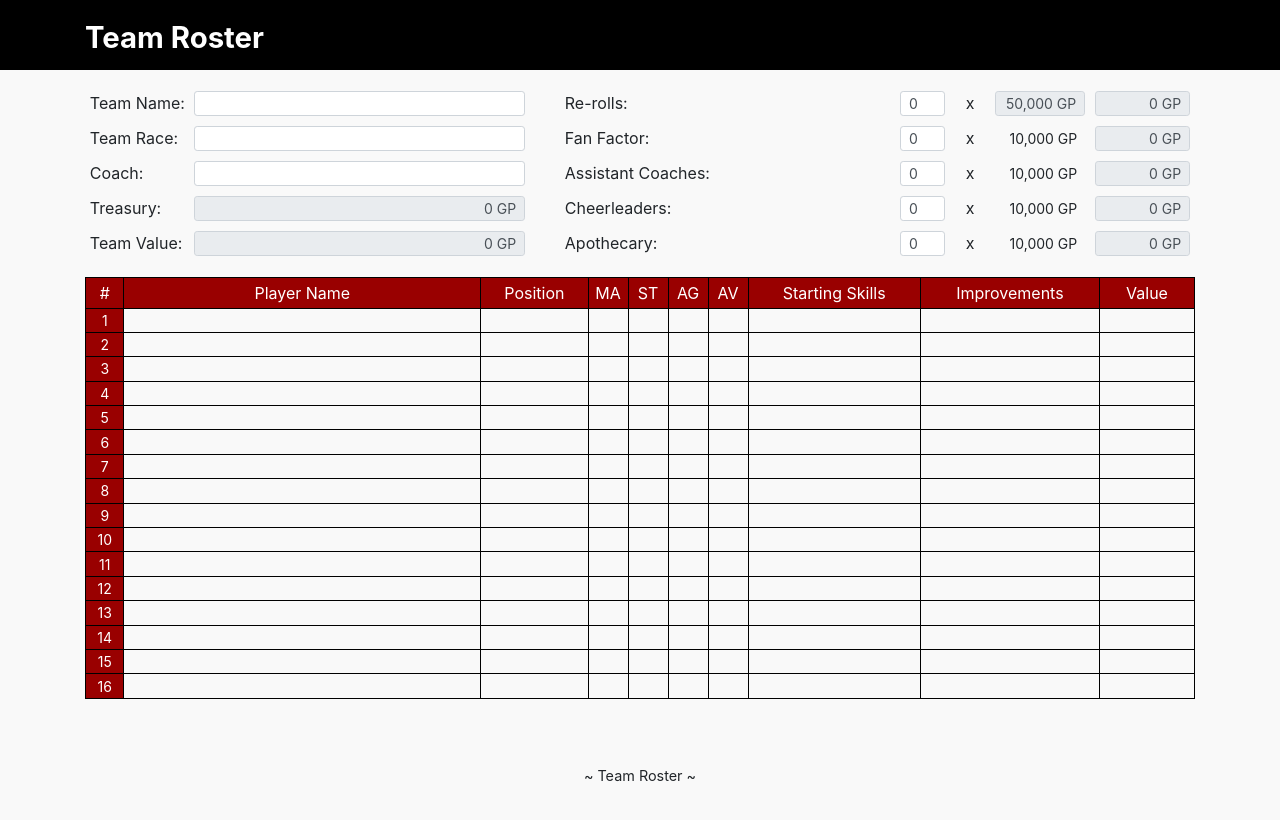
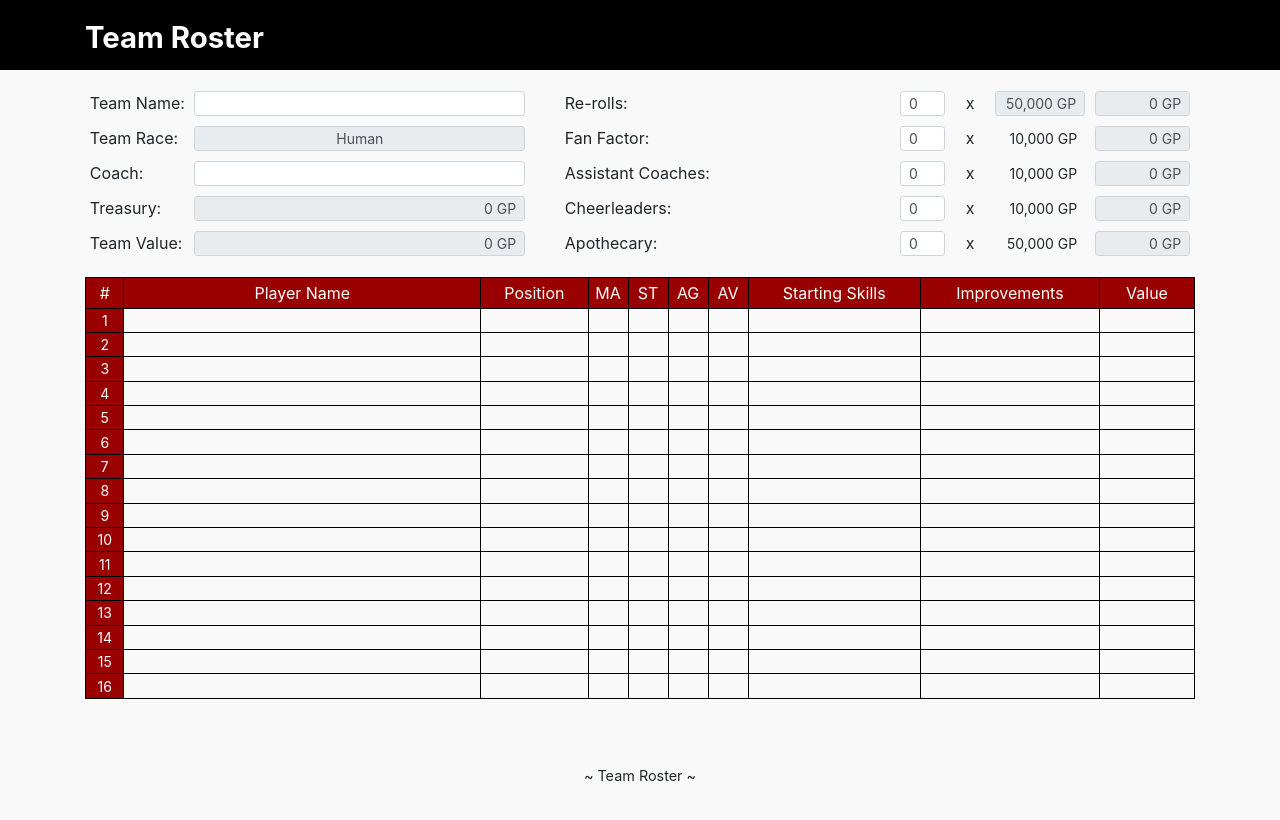
Before and after one commit to jonasbusk/nuflheim, a React (Create React App) app: page / in a window 1280 px wide. Shown: the top 820 px of the page. Built offline with nearby package versions, Linux system fonts and the light colour scheme.

Commit message:
handle changes in team table

```diff
--- a/src/components/Roster.js
+++ b/src/components/Roster.js
@@ -9,13 +9,36 @@ import Form from 'react-bootstrap/Form'
 class Roster extends Component {
 
   state = {
-    team: {}
+    name: '',
+    race: {
+      name: 'Human',
+      reRollsCost: 50000,
+      apothecaryAllowed: true,
+    },
+    coach: '',
+    reRolls: 0,
+    fanFactor: 0,
+    assistantCoaches: 0,
+    cheerleaders: 0,
+    apothecary: 0,
+  }
+
+  getTeamValue = () => {
+    let tv = 0;
+    tv += this.state.reRolls * this.state.race.reRollsCost;
+    tv += this.state.fanFactor * 10000;
+    tv += this.state.assistantCoaches * 10000;
+    tv += this.state.cheerleaders * 10000;
+    tv += this.state.apothecary * 50000;
+    return tv;
+  }
+
+  formatCost = (x) => {
+    return `${x.toString().replace(/\B(?=(\d{3})+(?!\d))/g, ",")} GP`;
   }
 
   render() {
-    let { team } = this.state;
-
-    return(
+    return (
       <Container>
 
         <Row>
@@ -24,15 +47,15 @@ class Roster extends Component {
               <tbody>
                 <tr>
                   <td>Team Name:</td>
-                  <td><Form.Control type="text" size="sm" className="text-center" /></td>
+                  <td><Form.Control type="text" size="sm" className="text-center" value={this.state.name} onChange={(e) => this.setState({name: e.target.value})} /></td>
                 </tr>
                 <tr>
                   <td>Team Race:</td>
-                  <td><Form.Control type="text" size="sm" className="text-center" /></td>
+                  <td><Form.Control type="text" size="sm" className="text-center" value={this.state.race.name} readOnly /></td>
                 </tr>
                 <tr>
                   <td>Coach:</td>
-                  <td><Form.Control type="text" size="sm" className="text-center" /></td>
+                  <td><Form.Control type="text" size="sm" className="text-center" value={this.state.coach} onChange={(e) => this.setState({coach: e.target.value})} /></td>
                 </tr>
                 <tr>
                   <td>Treasury:</td>
@@ -40,7 +63,7 @@ class Roster extends Component {
                 </tr>
                 <tr>
                   <td>Team Value:</td>
-                  <td><Form.Control type="text" size="sm" className="text-right" defaultValue="0 GP" readOnly /></td>
+                  <td><Form.Control type="text" size="sm" className="text-right" value={this.formatCost(this.getTeamValue())} readOnly /></td>
                 </tr>
               </tbody>
             </Table>
@@ -51,38 +74,38 @@ class Roster extends Component {
               <tbody>
                 <tr>
                   <td>Re-rolls:</td>
-                  <td><Form.Control type="number" size="sm" defaultValue="0" /></td>
+                  <td><Form.Control type="number" size="sm" value={this.state.reRolls} onChange={(e) => this.setState({reRolls: Math.min(Math.max(parseInt(e.target.value) || 0, 0), 8)})} /></td>
                   <td>x</td>
-                  <td><Form.Control type="text" size="sm" className="text-right" defaultValue="50,000 GP" readOnly /></td>
-                  <td><Form.Control type="text" size="sm" className="text-right" defaultValue="0 GP" readOnly /></td>
+                  <td><Form.Control type="text" size="sm" className="text-right" value={this.formatCost(this.state.race.reRollsCost)} readOnly /></td>
+                  <td><Form.Control type="text" size="sm" className="text-right" value={this.formatCost(this.state.reRolls * this.state.race.reRollsCost)} readOnly /></td>
                 </tr>
                 <tr>
                   <td>Fan Factor:</td>
-                  <td><Form.Control type="number" size="sm" defaultValue="0" /></td>
+                  <td><Form.Control type="number" size="sm" value={this.state.fanFactor} onChange={(e) => this.setState({fanFactor: Math.min(Math.max(parseInt(e.target.value) || 0, 0), 9)})} /></td>
                   <td>x</td>
-                  <td><Form.Control type="text" size="sm" className="text-right" defaultValue="10,000 GP" plaintext readOnly /></td>
-                  <td><Form.Control type="text" size="sm" className="text-right" defaultValue="0 GP" readOnly /></td>
+                  <td><Form.Control type="text" size="sm" className="text-right" defaultValue={this.formatCost(10000)} plaintext readOnly /></td>
+                  <td><Form.Control type="text" size="sm" className="text-right" value={this.formatCost(this.state.fanFactor * 10000)} readOnly /></td>
                 </tr>
                 <tr>
                   <td>Assistant Coaches:</td>
-                  <td><Form.Control type="number" size="sm" defaultValue="0" /></td>
+                  <td><Form.Control type="number" size="sm" value={this.state.assistantCoaches} onChange={(e) => this.setState({assistantCoaches: Math.max(parseInt(e.target.value) || 0, 0)})} /></td>
                   <td>x</td>
-                  <td><Form.Control type="text" size="sm" className="text-right" defaultValue="10,000 GP" plaintext readOnly /></td>
-                  <td><Form.Control type="text" size="sm" className="text-right" defaultValue="0 GP" readOnly /></td>
+                  <td><Form.Control type="text" size="sm" className="text-right" defaultValue={this.formatCost(10000)} plaintext readOnly /></td>
+                  <td><Form.Control type="text" size="sm" className="text-right" value={this.formatCost(this.state.assistantCoaches * 10000)} readOnly /></td>
                 </tr>
                 <tr>
                   <td>Cheerleaders:</td>
-                  <td><Form.Control type="number" size="sm" defaultValue="0" /></td>
+                  <td><Form.Control type="number" size="sm" value={this.state.cheerleaders} onChange={(e) => this.setState({cheerleaders: Math.max(parseInt(e.target.value) || 0, 0)})} /></td>
                   <td>x</td>
-                  <td><Form.Control type="text" size="sm" className="text-right" defaultValue="10,000 GP" plaintext readOnly /></td>
-                  <td><Form.Control type="text" size="sm" className="text-right" defaultValue="0 GP" readOnly /></td>
+                  <td><Form.Control type="text" size="sm" className="text-right" defaultValue={this.formatCost(10000)} plaintext readOnly /></td>
+                  <td><Form.Control type="text" size="sm" className="text-right" value={this.formatCost(this.state.cheerleaders * 10000)} readOnly /></td>
                 </tr>
                 <tr>
                   <td>Apothecary:</td>
-                  <td><Form.Control type="number" size="sm" defaultValue="0" /></td>
+                  <td><Form.Control type="number" size="sm" value={this.state.apothecary} onChange={(e) => this.setState({apothecary: Math.min(Math.max(parseInt(e.target.value) || 0, 0), 1)})} readOnly={!this.state.race.apothecaryAllowed} /></td>
                   <td>x</td>
-                  <td><Form.Control type="text" size="sm" className="text-right" defaultValue="10,000 GP" plaintext readOnly /></td>
-                  <td><Form.Control type="text" size="sm" className="text-right" defaultValue="0 GP" readOnly /></td>
+                  <td><Form.Control type="text" size="sm" className="text-right" defaultValue={this.formatCost(50000)} plaintext readOnly /></td>
+                  <td><Form.Control type="text" size="sm" className="text-right" value={this.formatCost(this.state.apothecary * 50000)} readOnly /></td>
                 </tr>
               </tbody>
             </Table>
@@ -108,7 +131,7 @@ class Roster extends Component {
               </thead>
               <tbody>
                 {[1,2,3,4,5,6,7,8,9,10,11,12,13,14,15,16].map((i) => {
-                  return (<tr id={i}>
+                  return (<tr key={i}>
                     <td className="player-number">{i}</td>
                     <td className="player-name"><Form.Control type="text" plaintext /></td>
                     <td className="player-position"></td>
```
